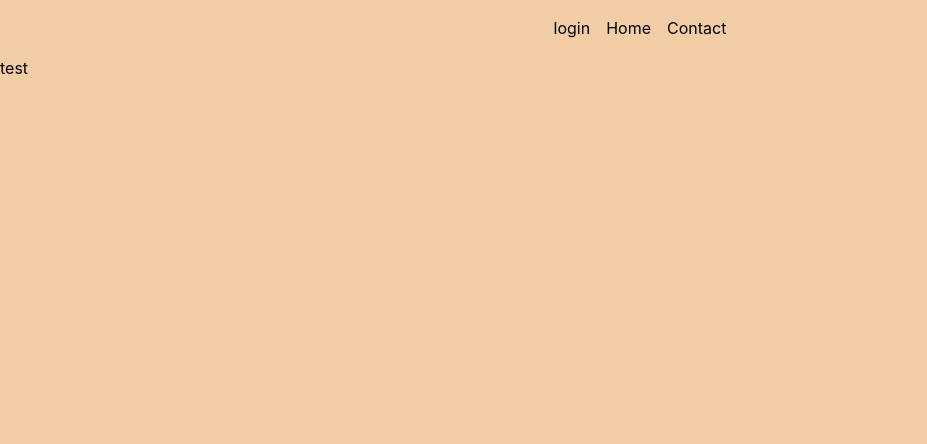
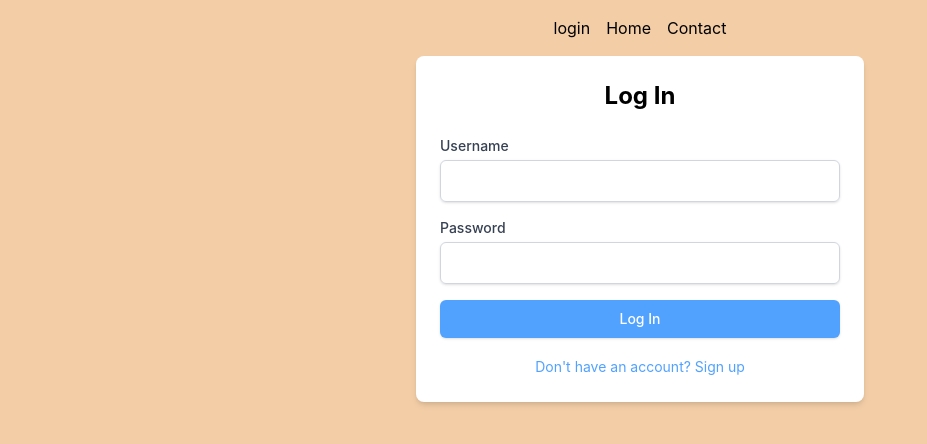
Before and after one commit to henrik392/calculator, a Vue app in the folder app/: page /login in a window 1280 px wide. Shown: the top 444 px of the page, without its empty margins (0-927 px from the left). Built offline with nearby package versions, Linux system fonts and the light colour scheme; no server answers; a web font is replaced by a local one.

Commit message:
Working login

```diff
--- a/app/src/components/auth/LoginForm.vue
+++ b/app/src/components/auth/LoginForm.vue
@@ -1,5 +1,99 @@
+<script setup lang="ts">
+import { ref } from 'vue';
+import { useRouter } from 'vue-router';
+import { useAuthStore } from '@/stores/auth';
+
+const router = useRouter();
+const authStore = useAuthStore();
+
+const username = ref('');
+const password = ref('');
+const errorMessage = ref('');
+const isLoading = ref(false);
+
+const handleLogin = async () => {
+    if (!username.value || !password.value) {
+        errorMessage.value = 'Username and password are required';
+        return;
+    }
+
+    isLoading.value = true;
+    try {
+        const success = await authStore.login(username.value, password.value);
+        if (success) {
+            router.push('/');
+        } else {
+            errorMessage.value = 'Invalid credentials';
+        }
+    } catch (error) {
+        errorMessage.value = 'An error occurred during login';
+    } finally {
+        isLoading.value = false;
+    }
+};
+</script>
+
 <template>
-    <div>test</div>
+    <div class="max-w-md w-full mx-auto p-6 bg-white rounded-lg shadow-md">
+        <h2 class="text-2xl font-bold mb-6 text-center">Log In</h2>
+
+        <form @submit.prevent="handleLogin" class="space-y-4">
+            <div
+                v-if="errorMessage"
+                class="bg-red-100 border border-red-400 text-red-700 px-4 py-3 rounded"
+            >
+                {{ errorMessage }}
+            </div>
+
+            <div>
+                <label
+                    for="username"
+                    class="block text-sm font-medium text-gray-700"
+                    >Username</label
+                >
+                <input
+                    id="username"
+                    v-model="username"
+                    type="username"
+                    class="mt-1 block w-full px-3 py-2 border border-gray-300 rounded-md shadow-sm focus:outline-none focus:ring-blue-500 focus:border-blue-500"
+                    required
+                />
+            </div>
+
+            <div>
+                <label
+                    for="password"
+                    class="block text-sm font-medium text-gray-700"
+                    >Password</label
+                >
+                <input
+                    id="password"
+                    v-model="password"
+                    type="password"
+                    class="mt-1 block w-full px-3 py-2 border border-gray-300 rounded-md shadow-sm focus:outline-none focus:ring-blue-500 focus:border-blue-500"
+                    required
+                />
+            </div>
+
+            <div>
+                <button
+                    type="submit"
+                    :disabled="isLoading"
+                    class="w-full flex justify-center py-2 px-4 border border-transparent rounded-md shadow-sm text-sm font-medium text-white bg-blue-400 hover:bg-blue-500 focus:outline-none focus:ring-2 focus:ring-offset-2 focus:ring-blue-500 disabled:opacity-50 cursor-pointer"
+                >
+                    <span v-if="isLoading">Logging in...</span>
+                    <span v-else>Log In</span>
+                </button>
+            </div>
+
+            <div class="text-center mt-4">
+                <router-link
+                    to="/signup"
+                    class="text-sm text-blue-400 hover:text-blue-500"
+                >
+                    Don't have an account? Sign up
+                </router-link>
+            </div>
+        </form>
+    </div>
 </template>
-
-<script setup lang="ts"></script>
--- a/app/src/services/calculatorService.ts
+++ b/app/src/services/calculatorService.ts
@@ -1,4 +1,4 @@
-import { API_CONFIG, buildApiUrl } from '../config/api';
+import api, { API_CONFIG, buildApiUrl } from '../config/api';
 
 interface CalculationRequest {
     expression: string;
@@ -26,24 +26,20 @@ export const calculatorService = {
             );
 
             const request: CalculationRequest = { expression };
-            const response = await fetch(buildApiUrl('calculate').toString(), {
-                method: 'POST',
-                headers: {
-                    'Content-Type': 'application/json',
-                },
-                body: JSON.stringify(request),
-                signal: controller.signal,
-            });
-
+            const response = await api.post<CalculationResponse>(
+                buildApiUrl('calculate').toString(),
+                request,
+                { signal: controller.signal }
+            );
             clearTimeout(timeoutId);
 
-            if (!response.ok) {
+            if (response.status !== 200) {
                 throw new Error(
                     `Calculation failed with status: ${response.status}`
                 );
             }
 
-            const data: CalculationResponse = await response.json();
+            const data = response.data;
             return data.result;
         } catch (error) {
             if (error instanceof Error && error.name === 'AbortError') {
--- a/app/src/services/historyService.ts
+++ b/app/src/services/historyService.ts
@@ -1,4 +1,4 @@
-import { API_CONFIG, buildApiUrl } from '../config/api';
+import api, { API_CONFIG, buildApiUrl } from '../config/api';
 
 interface PaginatedResponse<T> {
     content: T[];
@@ -38,20 +38,20 @@ export const historyService = {
             );
 
             const url = buildApiUrl('history', { page, size });
-            const response = await fetch(url.toString(), {
-                signal: controller.signal,
-            });
+            const response = await api.get<PaginatedResponse<HistoryItem>>(
+                url.toString(),
+                { signal: controller.signal }
+            );
 
             clearTimeout(timeoutId);
 
-            if (!response.ok) {
+            if (response.status !== 200) {
                 throw new Error(
                     `Failed to fetch history with status: ${response.status}`
                 );
             }
 
-            const historyData: PaginatedResponse<HistoryItem> =
-                await response.json();
+            const historyData = response.data;
 
             return {
                 items: historyData.content,
--- a/app/src/style.css
+++ b/app/src/style.css
@@ -13,8 +13,7 @@
     line-height: 1.5;
     font-weight: 400;
 
-    color-scheme: light dark;
-    color: black;
+    color-scheme: light;
     background-color: #f2cda6;
 
     font-synthesis: none;
@@ -22,68 +21,3 @@
     -webkit-font-smoothing: antialiased;
     -moz-osx-font-smoothing: grayscale;
 }
-
-/* a {
-    font-weight: 500;
-    color: #646cff;
-    text-decoration: inherit;
-}
-a:hover {
-    color: #535bf2;
-}
-
-body {
-    margin: 0;
-    display: flex;
-    place-items: center;
-    min-width: 320px;
-    min-height: 100vh;
-}
-
-h1 {
-    font-size: 3.2em;
-    line-height: 1.1;
-}
-
-button {
-    border-radius: 8px;
-    border: 1px solid transparent;
-    padding: 0.6em 1.2em;
-    font-size: 1em;
-    font-weight: 500;
-    font-family: inherit;
-    background-color: #1a1a1a;
-    cursor: pointer;
-    transition: border-color 0.25s;
-}
-button:hover {
-    border-color: #646cff;
-}
-button:focus,
-button:focus-visible {
-    outline: 4px auto -webkit-focus-ring-color;
-}
-
-.card {
-    padding: 2em;
-}
-
-#app {
-    max-width: 1280px;
-    margin: 0 auto;
-    padding: 2rem;
-    text-align: center;
-}
-
-@media (prefers-color-scheme: light) {
-    :root {
-        color: #213547;
-        background-color: #ffffff;
-    }
-    a:hover {
-        color: #747bff;
-    }
-    button {
-        background-color: #f9f9f9;
-    }
-} */
```
Also changed, not shown: 1 other file (tests, documents, lock files or other folders).
